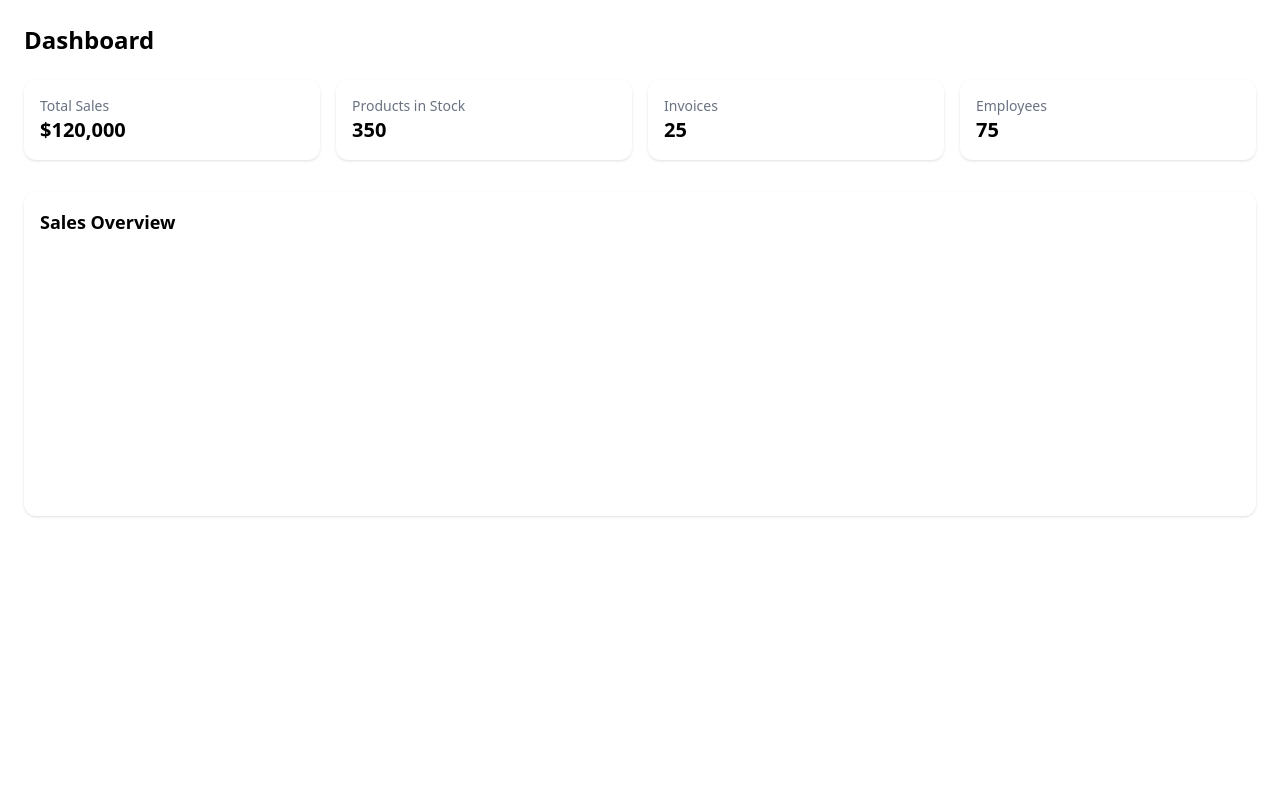
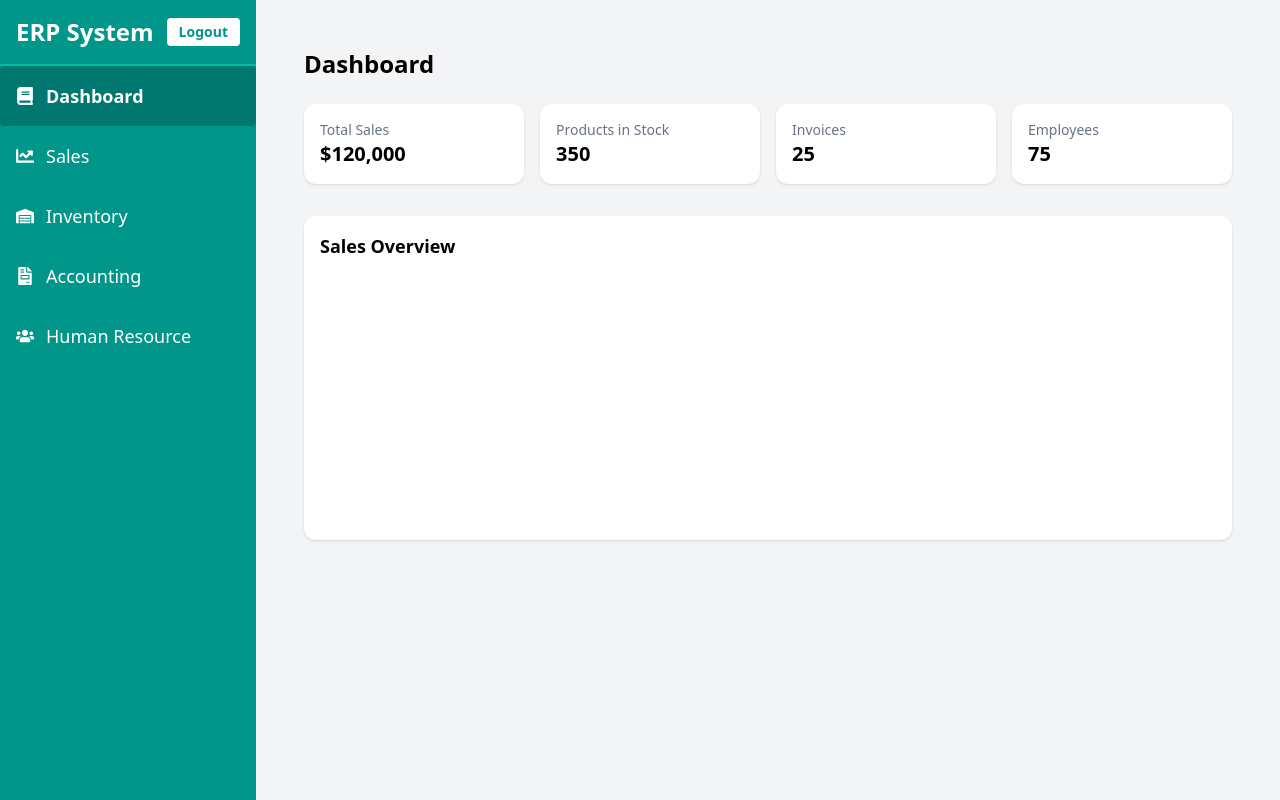
Before and after one commit to khaledradwan96/erp-system, a React (Vite) app: page /dashboard in a window 1280 px wide. Built offline with nearby package versions, Linux system fonts and the light colour scheme; sample sign-in values are in the browser's storage.

Commit message:
create sidebar with nav links and logout btn

```diff
--- a/package.json
+++ b/package.json
@@ -15,6 +15,7 @@
     "react": "^19.1.0",
     "react-chartjs-2": "^5.3.0",
     "react-dom": "^19.1.0",
+    "react-icons": "^5.5.0",
     "react-router-dom": "^7.7.1",
     "tailwindcss": "^4.1.11"
   },
--- a/src/App.jsx
+++ b/src/App.jsx
@@ -4,21 +4,31 @@ import "./App.css";
 import Login from "./pages/Login";
 import Dashboard from "./pages/Dashboard";
 import ProtectedRoute from "./components/ProtectedRoute";
+import Layout from "./components/Layout";
 
 function App() {
   return (
     <BrowserRouter>
       <Routes>
-        <Route path="/" element={<Navigate to="/login" />} />
         <Route path="/login" element={<Login />} />
+
         <Route
-          path="/dashboard"
+          path="/"
           element={
             <ProtectedRoute>
-              <Dashboard />
+              <Layout />
             </ProtectedRoute>
           }
-        />
+        >
+          {/* === Default Page ===  */}
+          <Route index element={<Navigate to="dashboard" replace />} />
+
+          {/* === App Pages ===  */}
+          <Route path="dashboard" element={<Dashboard />} />
+
+          {/* === NotFound link ===  */}
+          <Route path="*" element={<Navigate to="dashboard" replace />} />
+        </Route>
       </Routes>
     </BrowserRouter>
   );
--- /dev/null
+++ b/src/components/Layout.jsx
@@ -0,0 +1,17 @@
+// ===== Layout.jsx =====
+import React from "react";
+import Sidebar from "./Sidebar";
+import { Outlet } from "react-router-dom";
+
+function Layout() {
+  return (
+    <div className="flex">
+      <Sidebar />
+      <div className="flex-1 p-6 bg-gray-100">
+        <Outlet />
+      </div>
+    </div>
+  );
+}
+
+export default Layout;
--- /dev/null
+++ b/src/components/Sidebar.jsx
@@ -0,0 +1,57 @@
+// ===== Sidebar.jsx =====
+import { NavLink, useNavigate } from "react-router-dom";
+import {
+  FaBook,
+  FaChartLine,
+  FaWarehouse,
+  FaFileInvoice,
+  FaUsers,
+} from "react-icons/fa";
+
+function Sidebar() {
+  const menuPages = [
+    { name: "Dashboard", path: "/dashboard", icon: <FaBook /> },
+    { name: "Sales", path: "/sales", icon: <FaChartLine /> },
+    { name: "Inventory", path: "/inventory", icon: <FaWarehouse /> },
+    { name: "Accounting", path: "/accounting", icon: <FaFileInvoice /> },
+    { name: "Human Resource", path: "/human-resource", icon: <FaUsers /> },
+  ];
+
+  const navigate = useNavigate();
+  const handleLogout = () => {
+    localStorage.clear();
+    navigate("/login");
+  };
+
+  return (
+    <div className="h-screen w-64 bg-teal-600 text-white flex flex-col shadow-lg">
+      <div className="flex items-center justify-between p-4 text-2xl font-bold border-b-2 border-teal-500">
+        <span>ERP System</span>
+        <button
+          onClick={handleLogout}
+          className="text-sm cursor-pointer bg-white text-teal-600 px-3 py-1 rounded hover:bg-red-600 hover:text-white transition"
+        >
+          Logout
+        </button>
+      </div>
+      <nav className="flex-1">
+        {menuPages.map((page) => (
+          <NavLink
+            key={page.name}
+            to={page.path}
+            className={({ isActive }) =>
+              `flex items-center gap-3 p-4 rounded transition-all ${
+                isActive ? "bg-teal-700 font-semibold" : "hover:bg-teal-700"
+              }`
+            }
+          >
+            <span className="text-lg">{page.icon}</span>
+            <span className="text-lg">{page.name}</span>
+          </NavLink>
+        ))}
+      </nav>
+    </div>
+  );
+}
+
+export default Sidebar;
--- a/src/pages/Login.jsx
+++ b/src/pages/Login.jsx
@@ -12,7 +12,7 @@ function Login() {
 
     if (userName === "admin" && password === "admin") {
       localStorage.setItem("user", "admin");
-      navigate("/dashboard"); // Go to dashboard after successful login
+      navigate("/dashboard", { replace: true });
     } else {
       alert("incorrect username or password");
     }
@@ -23,7 +23,7 @@ function Login() {
         onSubmit={handelLogin}
         className="bg-white p-6 rounded shadow-md w-96"
       >
-        <h2 className="text-3xl font-bold mb-6 text-center text-blue-600">
+        <h2 className="text-5xl font-bold mb-6 text-center text-teal-500">
           Login
         </h2>
 
@@ -38,7 +38,7 @@ function Login() {
             type="text"
             id="userName"
             placeholder="Enter your username"
-            className="w-full border border-gray-300 p-2 rounded-lg focus:outline-none focus:ring-2 focus:ring-blue-500"
+            className="w-full border border-gray-300 p-2 rounded-lg focus:outline-none focus:ring-2 focus:ring-teal-500"
             value={userName}
             onChange={(e) => setUserName(e.target.value)}
             required
@@ -56,7 +56,7 @@ function Login() {
             type="password"
             id="password"
             placeholder="Enter your password"
-            className="w-full border border-gray-300 p-2 rounded-lg focus:outline-none focus:ring-2 focus:ring-blue-500"
+            className="w-full border border-gray-300 p-2 rounded-lg focus:outline-none focus:ring-2 focus:ring-teal-500"
             value={password}
             onChange={(e) => setPassword(e.target.value)}
             required
@@ -64,7 +64,7 @@ function Login() {
         </div>
         <button
           type="submit"
-          className="w-full cursor-pointer bg-blue-600 hover:bg-blue-700 text-white py-2 rounded-lg transition duration-200"
+          className="w-full cursor-pointer bg-teal-500 hover:bg-teal-600 text-white py-2 rounded-lg transition duration-200"
         >
           login
         </button>
```
Also changed, not shown: src/components/Slidebar.jsx (deleted), 1 other file (tests, documents, lock files or other folders).
